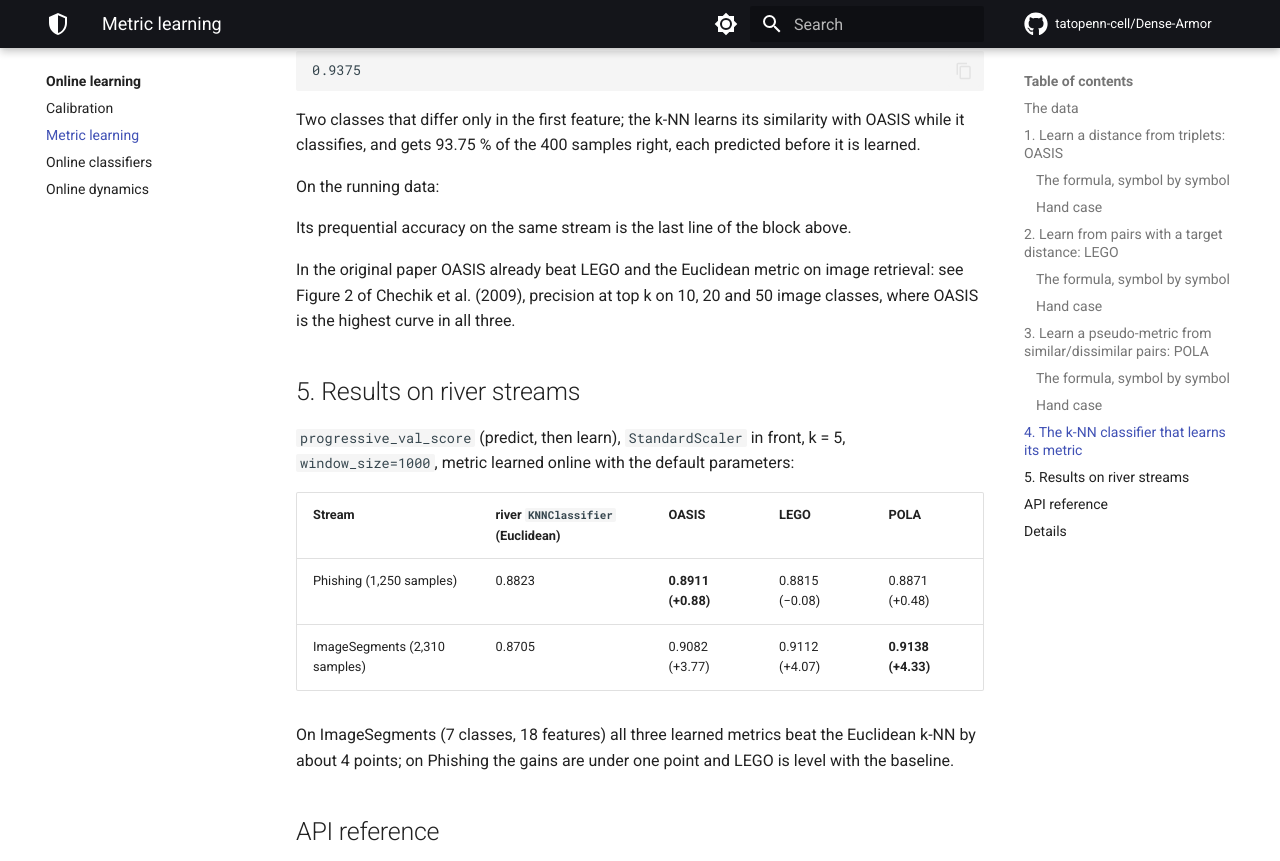
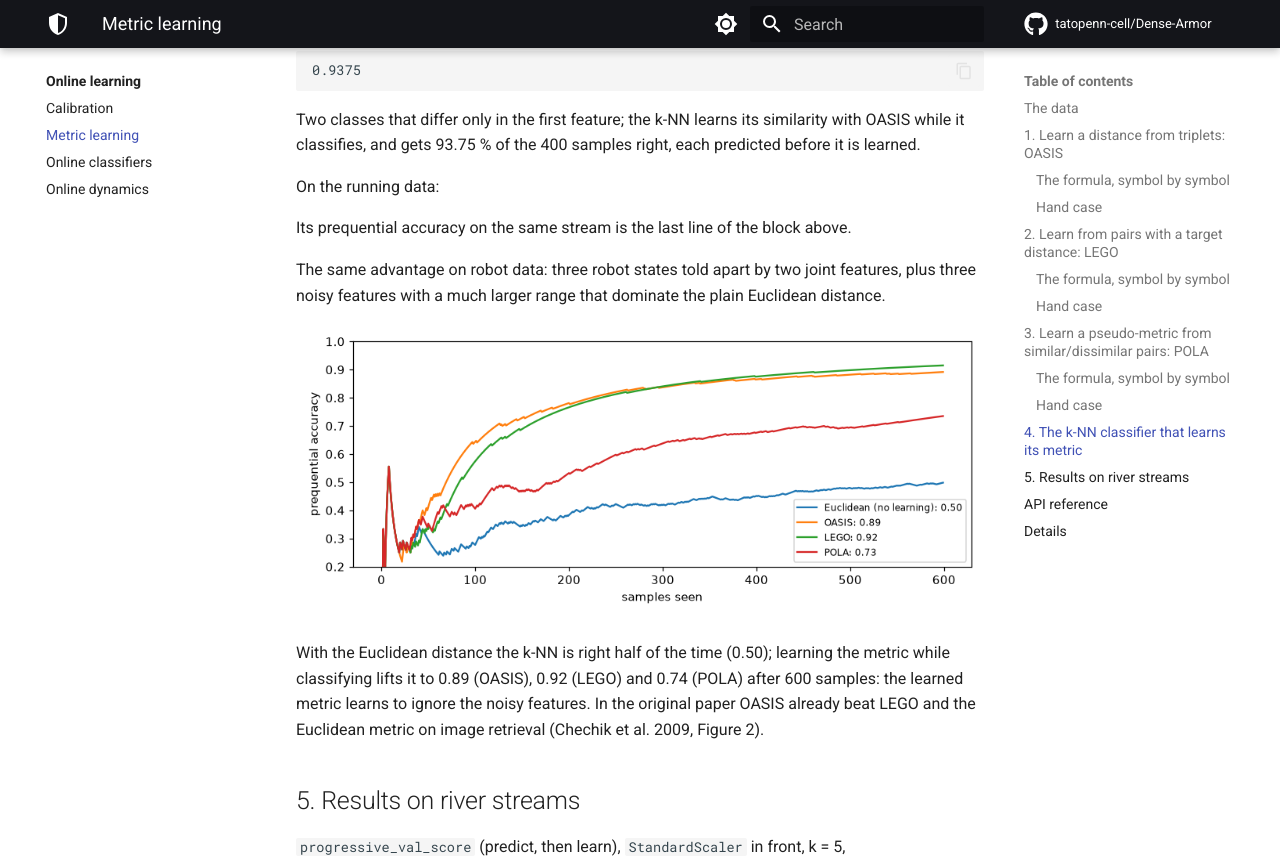
Before and after one commit to tatopenn-cell/Dense-Armor, an MkDocs documentation site: the page built from docs/learn/metric_learning.md, in a window 1280 px wide and 900 px high, scrolled down 4794 px, cut to the strip 0-861 px from the top of the window. Built offline with MkDocs 1.6.1 and Material for MkDocs 9.7.7, drawn with Linux system fonts in a browser that asks for light colours; comment, search, counter and statistics services are not loaded.

Commit message:
Docs: own figures for metric learning on robot states and for the cycle residual, generated with the library

```diff
--- a/docs/learn/metric_learning.md
+++ b/docs/learn/metric_learning.md
@@ -232,9 +232,15 @@ On the running data:
 
 Its prequential accuracy on the same stream is the last line of the block above.
 
-In the original paper OASIS already beat LEGO and the Euclidean metric on image retrieval: see
-Figure 2 of Chechik et al. (2009), precision at top k on 10, 20 and 50 image classes, where OASIS is
-the highest curve in all three.
+The same advantage on robot data: three robot states told apart by two joint features, plus three
+noisy features with a much larger range that dominate the plain Euclidean distance.
+
+![Prequential accuracy of a k-NN with Euclidean distance and with distances learned online by OASIS, LEGO and POLA](../assets/metric_learning/robot_states.png)
+
+With the Euclidean distance the k-NN is right half of the time (0.50); learning the metric while
+classifying lifts it to 0.89 (OASIS), 0.92 (LEGO) and 0.74 (POLA) after 600 samples: the learned
+metric learns to ignore the noisy features. In the original paper OASIS already beat LEGO and the
+Euclidean metric on image retrieval (Chechik et al. 2009, Figure 2).
 
 ## 5. Results on river streams
 
```
Also changed, not shown: docs/benchmarks/real_robot_benchmark.md (+7 -0 lines), docs/assets/metric_learning/robot_states.png (added), docs/assets/real_robot_benchmark/cycle_residual.png (added).
